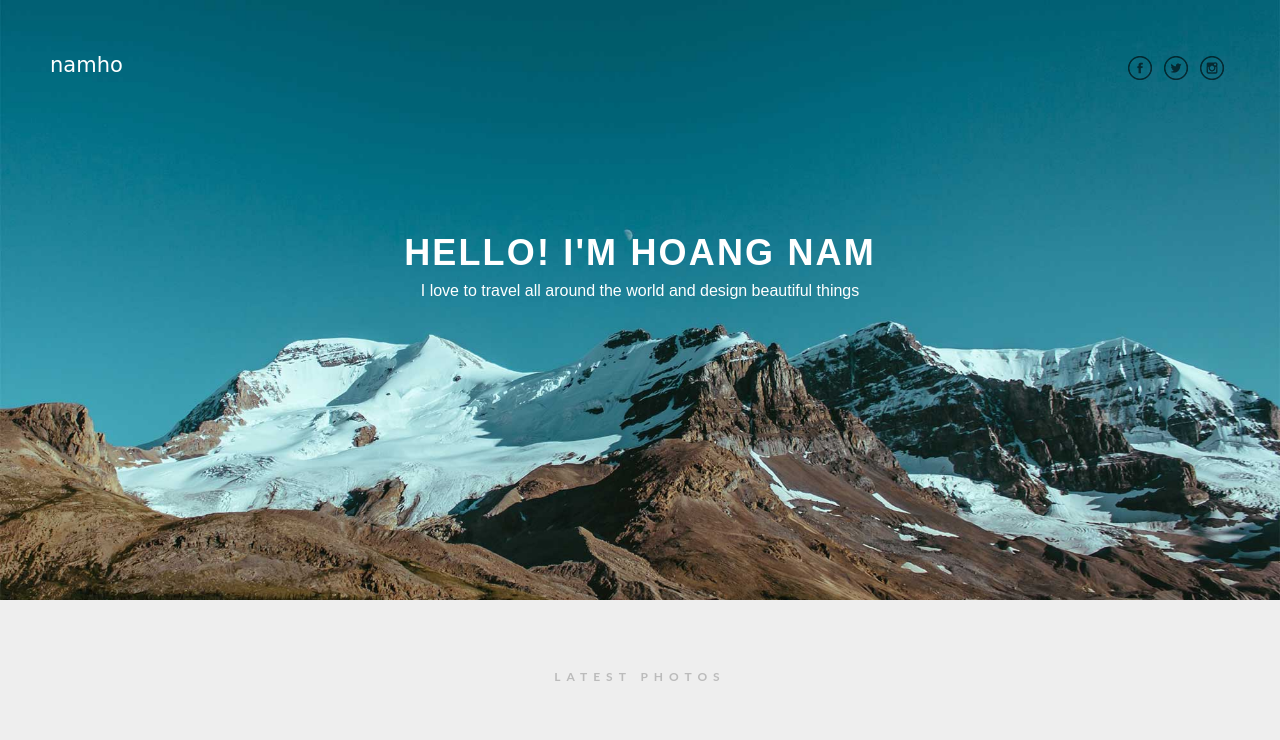
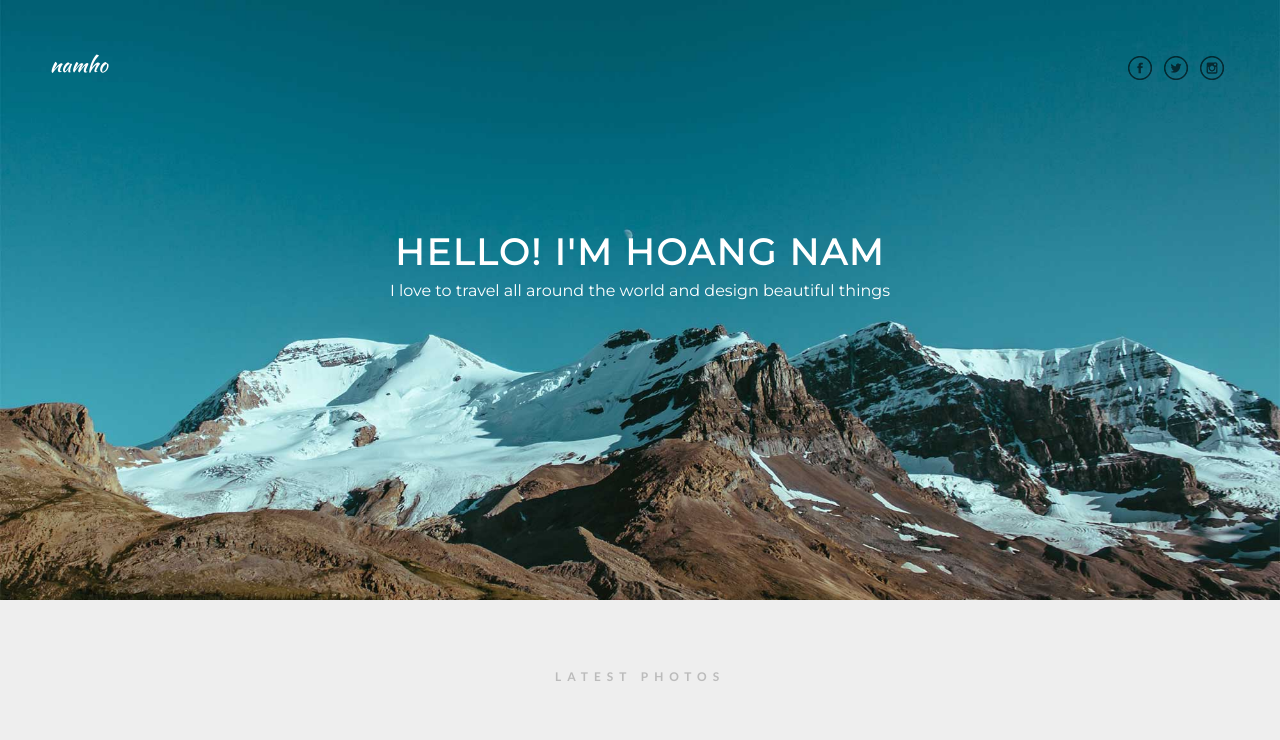
Before and after one commit to namho102/instagram-portfolio, a plain HTML site: page index.html in a window 1280 px wide. Shown: the top 740 px of the page. Drawn offline with Linux system fonts and the light colour scheme.

Commit message:
Update index.html

```diff
--- a/index.html
+++ b/index.html
@@ -3,7 +3,7 @@
 <head>
     <meta name="viewport" content="width=device-width,user-scalable=no">
     <title>Instagram Portfolio</title>
-    <!--<link href='http://fonts.googleapis.com/css?family=Lato:400,700|Kaushan+Script|Montserrat' rel='stylesheet' type='text/css'>-->
+    <link href='http://fonts.googleapis.com/css?family=Lato:400,700|Kaushan+Script|Montserrat' rel='stylesheet' type='text/css'>
     <link rel="stylesheet" type="text/css" href="stylesheets/style.css">
     <script type="text/javascript" src="js/modernizr.js"></script>
 </head>
```
